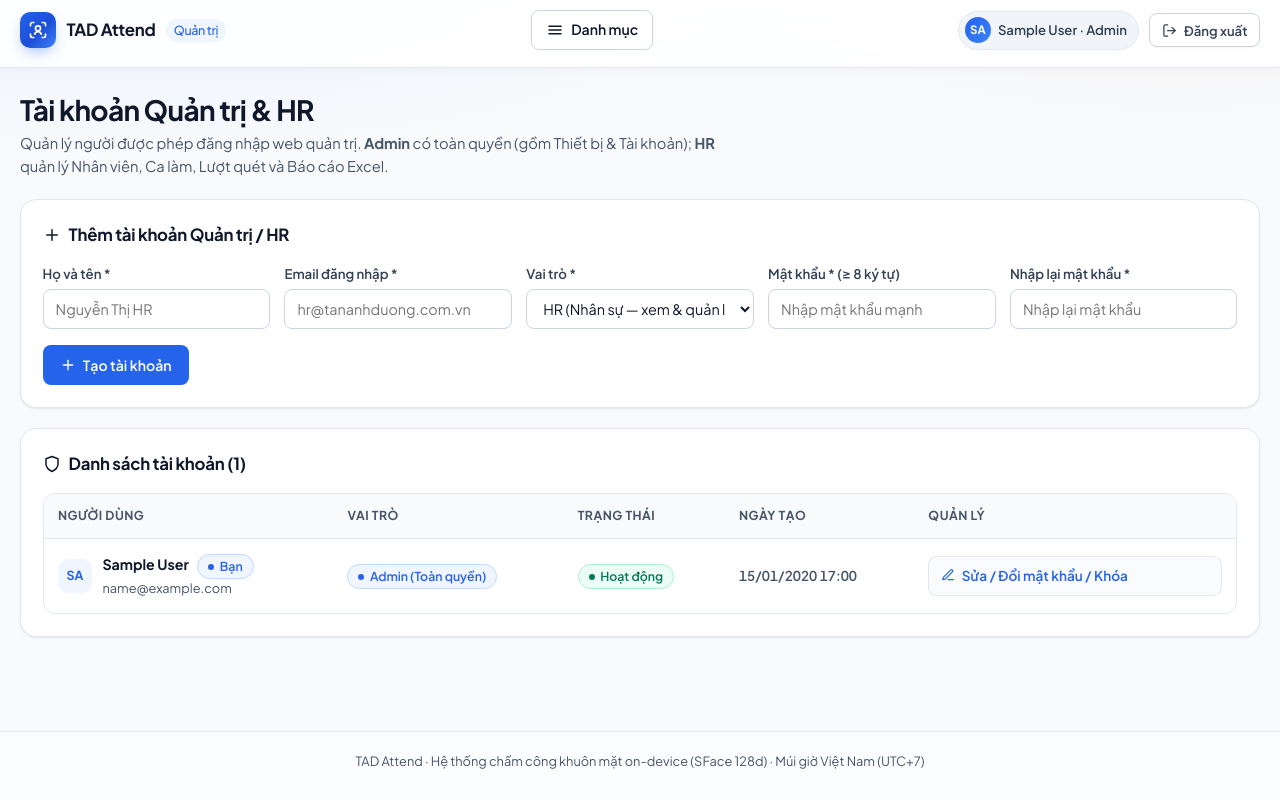
After one commit to nobita6986/tad-attend, a Laravel app: page /admin/users in a window 1280 px wide. The commit adds this page. Run offline with Laravel 12, Linux system fonts and the light colour scheme; a user stored in the database is signed in; tables that the repository leaves empty hold one stand-in row (values such as "Sample post").

Commit message:
feat(admin): add Admin & HR account management (/admin/users) with role-based access control

```diff
--- a/backend/app/Console/Commands/CreateAdmin.php
+++ b/backend/app/Console/Commands/CreateAdmin.php
@@ -15,7 +15,10 @@ class CreateAdmin extends Command
         if (!filter_var($email, FILTER_VALIDATE_EMAIL) || strlen((string) $password) < 12) {
             $this->error('Email không hợp lệ hoặc mật khẩu dưới 12 ký tự.'); return self::FAILURE;
         }
-        User::updateOrCreate(['email' => $email], ['name' => $name ?: 'Administrator', 'password' => Hash::make($password), 'is_admin' => true]);
+        User::updateOrCreate(
+            ['email' => $email],
+            ['name' => $name ?: 'Administrator', 'password' => Hash::make($password), 'is_admin' => true, 'role' => 'admin', 'active' => true]
+        );
         $this->info('Đã tạo/cập nhật admin.'); return self::SUCCESS;
     }
 }
--- /dev/null
+++ b/backend/app/Http/Controllers/Admin/UserAdminController.php
@@ -0,0 +1,123 @@
+<?php
+namespace App\Http\Controllers\Admin;
+
+use App\Http\Controllers\Controller;
+use App\Models\AuditLog;
+use App\Models\User;
+use Illuminate\Http\Request;
+use Illuminate\Support\Facades\Hash;
+use Illuminate\Validation\Rule;
+
+class UserAdminController extends Controller
+{
+    public function index()
+    {
+        return view('admin.users.index', [
+            'users' => User::orderByDesc('active')
+                ->orderByRaw("CASE WHEN role = 'admin' OR is_admin = 1 THEN 0 WHEN role = 'hr' THEN 1 ELSE 2 END")
+                ->orderBy('name')
+                ->get(),
+        ]);
+    }
+
+    public function store(Request $request)
+    {
+        $data = $request->validate([
+            'name' => ['required', 'string', 'max:160'],
+            'email' => ['required', 'email', 'max:255', 'unique:users,email'],
+            'role' => ['required', 'in:admin,hr'],
+            'password' => ['required', 'string', 'min:8', 'confirmed'],
+        ]);
+
+        $user = User::create([
+            'name' => trim($data['name']),
+            'email' => strtolower(trim($data['email'])),
+            'role' => $data['role'],
+            'is_admin' => $data['role'] === 'admin',
+            'active' => true,
+            'password' => Hash::make($data['password']),
+        ]);
+
+        AuditLog::create([
+            'user_id' => $request->user()->id,
+            'action' => 'user.created',
+            'subject_type' => 'user',
+            'subject_id' => (string) $user->id,
+            'details' => [
+                'email' => $user->email,
+                'role' => $user->role,
+            ],
+        ]);
+
+        return redirect()->route('admin.users.index')->with('success', "Đã tạo tài khoản {$user->email} ({$this->roleLabel($user->role)}).");
+    }
+
+    public function update(Request $request, User $user)
+    {
+        $data = $request->validate([
+            'name' => ['required', 'string', 'max:160'],
+            'email' => ['required', 'email', 'max:255', Rule::unique('users', 'email')->ignore($user->id)],
+            'role' => ['required', 'in:admin,hr'],
+            'active' => ['required', 'boolean'],
+            'password' => ['nullable', 'string', 'min:8', 'confirmed'],
+        ]);
+
+        $newActive = (bool) $data['active'];
+        $newRole = $data['role'];
+
+        if ($user->id === $request->user()->id && (!$newActive || $newRole !== 'admin')) {
+            abort(422, 'Không thể tự khóa hoặc hạ quyền Admin của chính bạn.');
+        }
+
+        $wasActiveAdmin = $user->isSystemAdmin();
+        $willBeActiveAdmin = $newActive && $newRole === 'admin';
+        if ($wasActiveAdmin && !$willBeActiveAdmin) {
+            $otherActiveAdmins = User::where('id', '!=', $user->id)
+                ->where('active', true)
+                ->where(fn ($q) => $q->where('role', 'admin')->orWhere(fn ($q2) => $q2->where('is_admin', true)->where('role', '!=', 'hr')))
+                ->count();
+            abort_if($otherActiveAdmins === 0, 422, 'Hệ thống phải có ít nhất 1 tài khoản Admin đang hoạt động.');
+        }
+
+        $before = [
+            'email' => $user->email,
+            'role' => $user->effectiveRole(),
+            'active' => $user->isActiveAccount(),
+        ];
+
+        $updates = [
+            'name' => trim($data['name']),
+            'email' => strtolower(trim($data['email'])),
+            'role' => $newRole,
+            'is_admin' => $newRole === 'admin',
+            'active' => $newActive,
+        ];
+        if (!empty($data['password'])) {
+            $updates['password'] = Hash::make($data['password']);
+        }
+        $user->update($updates);
+
+        AuditLog::create([
+            'user_id' => $request->user()->id,
+            'action' => 'user.updated',
+            'subject_type' => 'user',
+            'subject_id' => (string) $user->id,
+            'details' => [
+                'before' => $before,
+                'after' => [
+                    'email' => $user->email,
+                    'role' => $user->role,
+                    'active' => $user->active,
+                ],
+                'password_changed' => !empty($data['password']),
+            ],
+        ]);
+
+        return back()->with('success', "Đã cập nhật tài khoản {$user->email}.");
+    }
+
+    private function roleLabel(string $role): string
+    {
+        return $role === 'admin' ? 'Admin' : 'HR';
+    }
+}
--- a/backend/app/Http/Middleware/AdminOnly.php
+++ b/backend/app/Http/Middleware/AdminOnly.php
@@ -1,13 +1,15 @@
 <?php
 namespace App\Http\Middleware;
+
 use Closure;
 use Illuminate\Http\Request;
 use Symfony\Component\HttpFoundation\Response;
+
 class AdminOnly
 {
     public function handle(Request $request, Closure $next): Response
     {
-        abort_unless($request->user() && $request->user()->is_admin, 403);
+        abort_unless($request->user() && $request->user()->canAccessPortal(), 403);
         return $next($request);
     }
 }
--- /dev/null
+++ b/backend/app/Http/Middleware/SystemAdminOnly.php
@@ -0,0 +1,15 @@
+<?php
+namespace App\Http\Middleware;
+
+use Closure;
+use Illuminate\Http\Request;
+use Symfony\Component\HttpFoundation\Response;
+
+class SystemAdminOnly
+{
+    public function handle(Request $request, Closure $next): Response
+    {
+        abort_unless($request->user() && $request->user()->isSystemAdmin(), 403, 'Chỉ tài khoản Quản trị hệ thống (Admin) mới có quyền truy cập mục này.');
+        return $next($request);
+    }
+}
--- a/backend/app/Models/User.php
+++ b/backend/app/Models/User.php
@@ -1,14 +1,48 @@
 <?php
 namespace App\Models;
 
+use Illuminate\Database\Eloquent\Factories\HasFactory;
 use Illuminate\Foundation\Auth\User as Authenticatable;
 use Illuminate\Notifications\Notifiable;
-use Illuminate\Database\Eloquent\Factories\HasFactory;
 
 class User extends Authenticatable
 {
     use HasFactory, Notifiable;
-    protected $fillable = ['name', 'email', 'password', 'is_admin'];
+
+    protected $fillable = ['name', 'email', 'password', 'is_admin', 'role', 'active'];
     protected $hidden = ['password', 'remember_token'];
-    protected function casts(): array { return ['email_verified_at' => 'datetime', 'password' => 'hashed', 'is_admin' => 'boolean']; }
+
+    protected function casts(): array
+    {
+        return [
+            'email_verified_at' => 'datetime',
+            'password' => 'hashed',
+            'is_admin' => 'boolean',
+            'active' => 'boolean',
+        ];
+    }
+
+    public function effectiveRole(): string
+    {
+        if (in_array($this->role, ['admin', 'hr'], true)) {
+            return $this->role;
+        }
+
+        return $this->is_admin ? 'admin' : 'viewer';
+    }
+
+    public function isActiveAccount(): bool
+    {
+        return $this->active !== false;
+    }
+
+    public function canAccessPortal(): bool
+    {
+        return $this->isActiveAccount() && in_array($this->effectiveRole(), ['admin', 'hr'], true);
+    }
+
+    public function isSystemAdmin(): bool
+    {
+        return $this->isActiveAccount() && $this->effectiveRole() === 'admin';
+    }
 }
--- a/backend/bootstrap/app.php
+++ b/backend/bootstrap/app.php
@@ -1,6 +1,7 @@
 <?php
 use App\Http\Middleware\AdminOnly;
 use App\Http\Middleware\DeviceAuthenticate;
+use App\Http\Middleware\SystemAdminOnly;
 use Illuminate\Foundation\Application;
 use Illuminate\Foundation\Configuration\Exceptions;
 use Illuminate\Foundation\Configuration\Middleware;
@@ -13,7 +14,11 @@ return Application::configure(basePath: dirname(__DIR__))
         health: '/up',
     )
     ->withMiddleware(function (Middleware $middleware): void {
-        $middleware->alias(['device.auth' => DeviceAuthenticate::class, 'admin.only' => AdminOnly::class]);
+        $middleware->alias([
+            'device.auth' => DeviceAuthenticate::class,
+            'admin.only' => AdminOnly::class,
+            'system.admin' => SystemAdminOnly::class,
+        ]);
     })
     ->withExceptions(function (Exceptions $exceptions): void { })
     ->create();
--- a/backend/resources/views/admin/dashboard.blade.php
+++ b/backend/resources/views/admin/dashboard.blade.php
@@ -13,7 +13,9 @@
     <p class="page-subtitle">Cập nhật theo thời gian thực · Hôm nay {{ now($tz)->format('d/m/Y') }} (UTC+7)</p>
   </div>
   <div class="page-actions">
-    <a class="btn btn-outline" href="{{ route('admin.devices.index') }}"><x-icon name="device" :size="16" /> Thiết bị</a>
+    @if(auth()->user()->isSystemAdmin())
+      <a class="btn btn-outline" href="{{ route('admin.devices.index') }}"><x-icon name="device" :size="16" /> Thiết bị</a>
+    @endif
     <a class="btn btn-outline" href="{{ route('admin.employees.index') }}"><x-icon name="plus" :size="16" /> Nhân viên</a>
     <a class="btn" href="{{ route('admin.reports.index') }}"><x-icon name="chart" :size="16" /> Xem báo cáo</a>
   </div>
--- a/backend/resources/views/admin/layout.blade.php
+++ b/backend/resources/views/admin/layout.blade.php
@@ -32,17 +32,20 @@
       </button>
 
       @php
+        $isSystemAdmin = auth()->user()->isSystemAdmin();
         $navItems = [
-          ['route' => 'admin.dashboard',        'match' => 'admin.dashboard',   'label' => 'Tổng quan', 'icon' => 'dashboard'],
-          ['route' => 'admin.employees.index',  'match' => 'admin.employees.*', 'label' => 'Nhân viên', 'icon' => 'users'],
-          ['route' => 'admin.shifts.index',     'match' => 'admin.shifts.*',    'label' => 'Ca làm',    'icon' => 'clock'],
-          ['route' => 'admin.attendance.index', 'match' => 'admin.attendance.*','label' => 'Lượt quét', 'icon' => 'scan'],
-          ['route' => 'admin.reports.index',    'match' => 'admin.reports.*',   'label' => 'Báo cáo',   'icon' => 'chart'],
-          ['route' => 'admin.devices.index',    'match' => 'admin.devices.*',   'label' => 'Thiết bị',  'icon' => 'device'],
+          ['route' => 'admin.dashboard',        'match' => 'admin.dashboard',   'label' => 'Tổng quan', 'icon' => 'dashboard', 'adminOnly' => false],
+          ['route' => 'admin.employees.index',  'match' => 'admin.employees.*', 'label' => 'Nhân viên', 'icon' => 'users',     'adminOnly' => false],
+          ['route' => 'admin.shifts.index',     'match' => 'admin.shifts.*',    'label' => 'Ca làm',    'icon' => 'clock',     'adminOnly' => false],
+          ['route' => 'admin.attendance.index', 'match' => 'admin.attendance.*','label' => 'Lượt quét', 'icon' => 'scan',      'adminOnly' => false],
+          ['route' => 'admin.reports.index',    'match' => 'admin.reports.*',   'label' => 'Báo cáo',   'icon' => 'chart',     'adminOnly' => false],
+          ['route' => 'admin.devices.index',    'match' => 'admin.devices.*',   'label' => 'Thiết bị',  'icon' => 'device',    'adminOnly' => true],
+          ['route' => 'admin.users.index',      'match' => 'admin.users.*',     'label' => 'Tài khoản', 'icon' => 'shield',    'adminOnly' => true],
         ];
       @endphp
       <ul id="site-menu" class="site-menu" popover="auto">
         @foreach($navItems as $item)
+          @continue($item['adminOnly'] && !$isSystemAdmin)
           @php($isCurrent = request()->routeIs($item['match']))
           <li>
             <a href="{{ route($item['route']) }}" @if($isCurrent) aria-current="page" @endif>
@@ -56,9 +59,10 @@
 
     <div class="header-actions">
       @php($initials = mb_strtoupper(mb_substr(trim(auth()->user()->name ?: auth()->user()->email), 0, 2)))
-      <span class="user-chip" title="{{ auth()->user()->email }}">
+      @php($roleTag = auth()->user()->effectiveRole() === 'admin' ? 'Admin' : 'HR')
+      <span class="user-chip" title="{{ auth()->user()->email }} ({{ $roleTag }})">
         <span class="avatar-dot">{{ $initials }}</span>
-        <span>{{ auth()->user()->name ?: 'Admin' }}</span>
+        <span>{{ auth()->user()->name ?: $roleTag }} · {{ $roleTag }}</span>
       </span>
       <form method="post" action="{{ route('admin.logout') }}" style="margin:0">
         @csrf
--- /dev/null
+++ b/backend/resources/views/admin/users/index.blade.php
@@ -0,0 +1,135 @@
+@extends('admin.layout')
+@section('title','Tài khoản')
+@section('content')
+<div class="page-header">
+  <div>
+    <h1>Tài khoản Quản trị &amp; HR</h1>
+    <p class="page-subtitle">Quản lý người được phép đăng nhập web quản trị. <strong>Admin</strong> có toàn quyền (gồm Thiết bị &amp; Tài khoản); <strong>HR</strong> quản lý Nhân viên, Ca làm, Lượt quét và Báo cáo Excel.</p>
+  </div>
+</div>
+
+<section class="card">
+  <div class="card-head">
+    <h2><x-icon name="plus" :size="18" /> Thêm tài khoản Quản trị / HR</h2>
+  </div>
+  <form method="post" action="{{ route('admin.users.store') }}">
+    @csrf
+    <div class="form-grid">
+      <div class="field">
+        <label for="user-name">Họ và tên *</label>
+        <input id="user-name" required name="name" value="{{ old('name') }}" placeholder="Nguyễn Thị HR">
+      </div>
+      <div class="field">
+        <label for="user-email">Email đăng nhập *</label>
+        <input id="user-email" required type="email" name="email" autocomplete="off" value="{{ old('email') }}" placeholder="hr@tananhduong.com.vn">
+      </div>
+      <div class="field">
+        <label for="user-role">Vai trò *</label>
+        <select id="user-role" name="role" required>
+          <option value="hr" @selected(old('role', 'hr') === 'hr')>HR (Nhân sự — xem &amp; quản lý công)</option>
+          <option value="admin" @selected(old('role') === 'admin')>Admin (Toàn quyền hệ thống)</option>
+        </select>
+      </div>
+      <div class="field">
+        <label for="user-pass">Mật khẩu * (≥ 8 ký tự)</label>
+        <input id="user-pass" required type="password" name="password" minlength="8" autocomplete="new-password" placeholder="Nhập mật khẩu mạnh">
+      </div>
+      <div class="field">
+        <label for="user-pass-confirm">Nhập lại mật khẩu *</label>
+        <input id="user-pass-confirm" required type="password" name="password_confirmation" minlength="8" autocomplete="new-password" placeholder="Nhập lại mật khẩu">
+      </div>
+    </div>
+    <div style="margin-top:1rem">
+      <button type="submit"><x-icon name="plus" :size="16" /> Tạo tài khoản</button>
+    </div>
+  </form>
+</section>
+
+<section class="card">
+  <div class="card-head">
+    <h2><x-icon name="shield" :size="18" /> Danh sách tài khoản ({{ $users->count() }})</h2>
+  </div>
+
+  <div tabindex="0" role="region" aria-label="Bảng danh sách tài khoản quản trị và HR" class="table-wrapper">
+    <table>
+      <thead>
+        <tr>
+          <th>Người dùng</th>
+          <th>Vai trò</th>
+          <th>Trạng thái</th>
+          <th>Ngày tạo</th>
+          <th>Quản lý</th>
+        </tr>
+      </thead>
+      <tbody>
+        @forelse($users as $u)
+          @php
+            $role = $u->effectiveRole();
+            $active = $u->isActiveAccount();
+            $ini = mb_strtoupper(mb_substr(trim($u->name ?: $u->email), 0, 2));
+            $isMe = $u->id === auth()->id();
+          @endphp
+          <tr>
+            <td data-label="Người dùng">
+              <div class="person-cell">
+                <span class="person-avatar">{{ $ini }}</span>
+                <div>
+                  <strong>{{ $u->name }}</strong>
+                  @if($isMe)
+                    <x-badge variant="info" style="margin-inline-start:6px">Bạn</x-badge>
+                  @endif
+                  <div class="muted small">{{ $u->email }}</div>
+                </div>
+              </div>
+            </td>
+            <td data-label="Vai trò">
+              @if($role === 'admin')
+                <x-badge variant="info">Admin (Toàn quyền)</x-badge>
+              @elseif($role === 'hr')
+                <x-badge variant="success">HR (Nhân sự)</x-badge>
+              @else
+                <x-badge variant="neutral">{{ $role }}</x-badge>
+              @endif
+            </td>
+            <td data-label="Trạng thái">
+              <x-badge :variant="$active ? 'success' : 'danger'">{{ $active ? 'Hoạt động' : 'Đã khóa' }}</x-badge>
+            </td>
+            <td data-label="Ngày tạo" class="num muted">{{ $u->created_at?->timezone(config('attendance.timezone'))->format('d/m/Y H:i') ?? '—' }}</td>
+            <td data-label="Quản lý" style="min-width:250px">
+              <details class="disclosure">
+                <summary><x-icon name="edit" :size="14" /> Sửa / Đổi mật khẩu / Khóa</summary>
+                <form method="post" action="{{ route('admin.users.update', $u) }}" style="margin-top:0.8rem">
+                  @csrf @method('PUT')
+                  <div class="form-grid">
+                    <div class="field"><label>Họ tên</label><input required name="name" value="{{ $u->name }}"></div>
+                    <div class="field"><label>Email</label><input required type="email" name="email" value="{{ $u->email }}"></div>
+                    <div class="field">
+                      <label>Vai trò</label>
+                      <select name="role" @if($isMe) title="Không thể tự hạ quyền của chính bạn" @endif>
+                        <option value="admin" @selected($role === 'admin')>Admin (Toàn quyền)</option>
+                        <option value="hr" @selected($role === 'hr') @if($isMe) disabled @endif>HR (Nhân sự)</option>
+                      </select>
+                    </div>
+                    <div class="field">
+                      <label>Trạng thái</label>
+                      <select name="active">
+                        <option value="1" @selected($active)>Hoạt động</option>
+                        <option value="0" @selected(!$active) @if($isMe) disabled @endif>Tạm khóa</option>
+                      </select>
+                    </div>
+                    <div class="field"><label>Mật khẩu mới (để trống nếu giữ)</label><input type="password" name="password" minlength="8" autocomplete="new-password"></div>
+                    <div class="field"><label>Nhập lại mật khẩu mới</label><input type="password" name="password_confirmation" minlength="8" autocomplete="new-password"></div>
+                  </div>
+                  <div style="margin-top:0.8rem"><button type="submit" class="btn-sm">Lưu thay đổi</button></div>
+                </form>
+              </details>
+            </td>
+          </tr>
+        @empty
+          <tr><td colspan="5" class="empty-state">Chưa có tài khoản nào.</td></tr>
+        @endforelse
+      </tbody>
+    </table>
+  </div>
+</section>
+@endsection
--- a/backend/routes/web.php
+++ b/backend/routes/web.php
@@ -6,6 +6,7 @@ use App\Http\Controllers\Admin\ShiftController;
 use App\Http\Controllers\Admin\AttendanceController;
 use App\Http\Controllers\Admin\ReportController;
 use App\Http\Controllers\Admin\DeviceAdminController;
+use App\Http\Controllers\Admin\UserAdminController;
 use Illuminate\Support\Facades\Route;
 
 Route::redirect('/', '/admin');
@@ -30,8 +31,15 @@ Route::prefix('admin')->name('admin.')->middleware(['auth', 'admin.only'])->grou
     Route::get('/reports/daily', [ReportController::class, 'index'])->name('reports.index');
     Route::get('/reports/export-detail', [ReportController::class, 'exportDetail'])->name('reports.detail');
     Route::get('/reports/export-summary', [ReportController::class, 'exportSummary'])->name('reports.summary');
-    Route::get('/devices', [DeviceAdminController::class, 'index'])->name('devices.index');
-    Route::post('/devices', [DeviceAdminController::class, 'store'])->name('devices.store');
-    Route::put('/devices/{device}', [DeviceAdminController::class, 'update'])->name('devices.update');
-    Route::post('/devices/{device}/revoke', [DeviceAdminController::class, 'revoke'])->name('devices.revoke');
+
+    Route::middleware('system.admin')->group(function () {
+        Route::get('/devices', [DeviceAdminController::class, 'index'])->name('devices.index');
+        Route::post('/devices', [DeviceAdminController::class, 'store'])->name('devices.store');
+        Route::put('/devices/{device}', [DeviceAdminController::class, 'update'])->name('devices.update');
+        Route::post('/devices/{device}/revoke', [DeviceAdminController::class, 'revoke'])->name('devices.revoke');
+
+        Route::get('/users', [UserAdminController::class, 'index'])->name('users.index');
+        Route::post('/users', [UserAdminController::class, 'store'])->name('users.store');
+        Route::put('/users/{user}', [UserAdminController::class, 'update'])->name('users.update');
+    });
 });
```
Also changed, not shown: backend/app/Http/Controllers/Admin/AuthController.php (+31 -5 lines), backend/tests/Feature/AdminViewsTest.php (+1 -0 lines), backend/tests/Feature/UserAdminTest.php (added, +114 -0 lines), backend/database/migrations/2026_11_20_000002_add_role_and_active_to_users_table.php (added).
